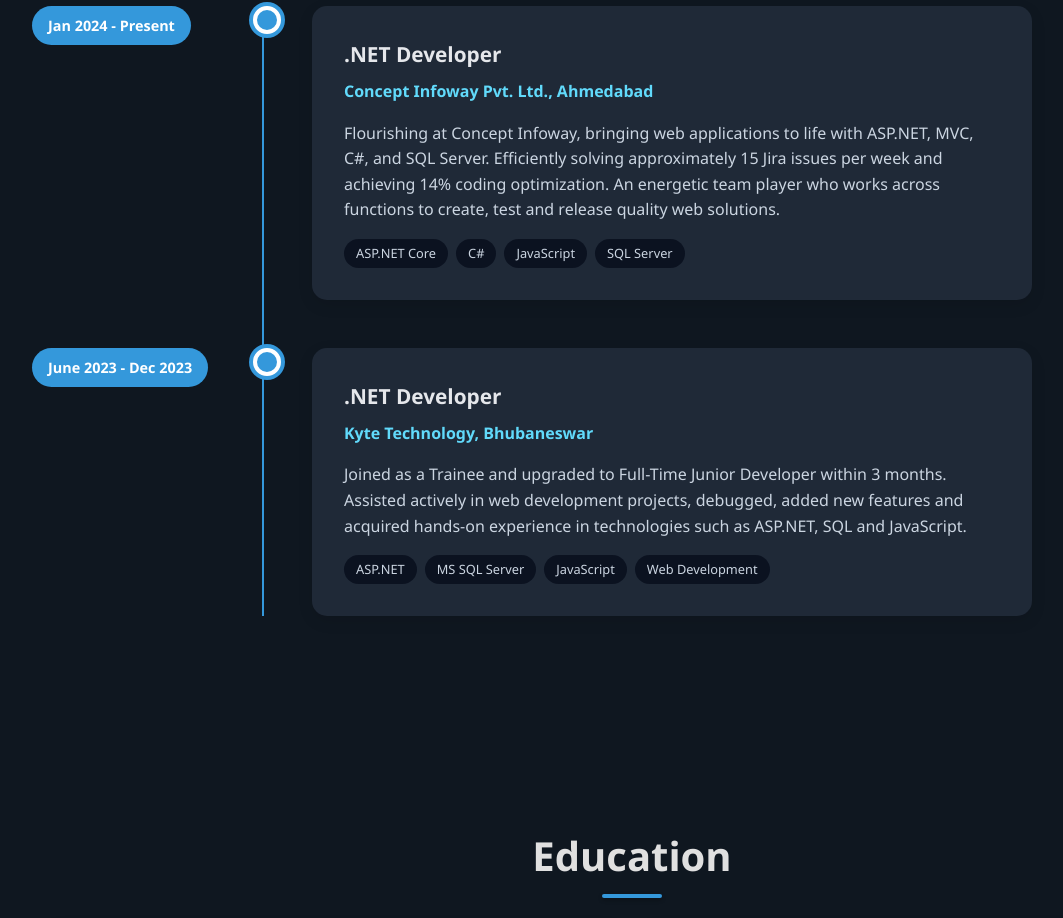
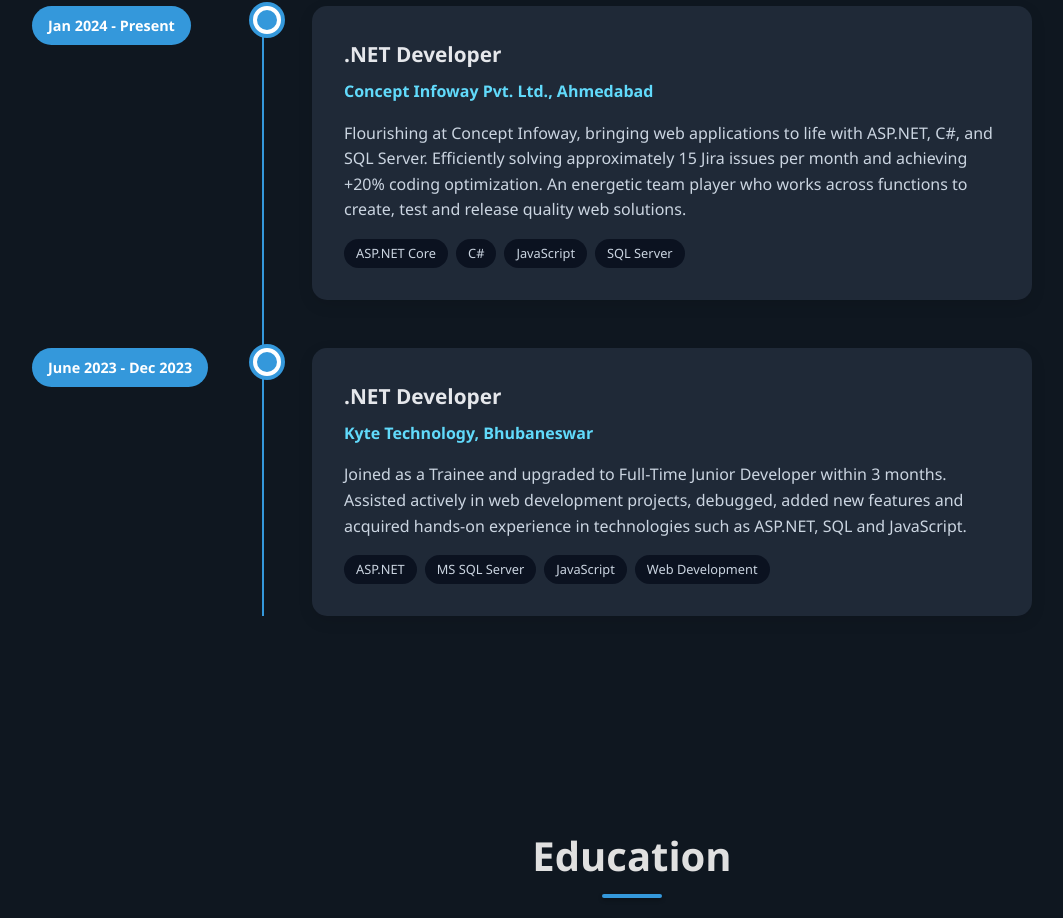
Before and after one commit to SiddharthSenapati/portfolio-detail, a React (Create React App) app: page / in a window 1280 px wide. Shown: the part 1459-2377 px from the top of the page, without its empty margins (8-1071 px from the left). Built offline with nearby package versions, Linux system fonts and the light colour scheme.

Commit message:
fixed some known issues

```diff
--- a/public/index.html
+++ b/public/index.html
@@ -24,7 +24,8 @@
       Learn how to configure a non-root public URL by running `npm run build`.
     -->
     <title>Siddharth Senapati - .NET Developer Portfolio</title>
-    <link rel="icon" type="image/png" href="/abstract-logo.png">
+    <link rel="icon" type="image/png" sizes="32x32" href="%PUBLIC_URL%/abstract-logo.png" />
+    <link rel="shortcut icon" type="image/png" href="%PUBLIC_URL%/abstract-logo.png" />
     <!-- EmailJS SDK -->
     <script src="https://cdn.jsdelivr.net/npm/@emailjs/browser@3/dist/email.min.js"></script>
     <!-- EmailJS config placeholders: fill with your actual keys in content attributes -->
--- a/src/App.js
+++ b/src/App.js
@@ -330,7 +330,7 @@
               <div className="experience-content">
                 <h3>.NET Developer</h3>
                 <h4>Concept Infoway Pvt. Ltd., Ahmedabad</h4>
-                <p>Flourishing at Concept Infoway, bringing web applications to life with ASP.NET, MVC, C#, and SQL Server. Efficiently solving approximately 15 Jira issues per week and achieving 14% coding optimization. An energetic team player who works across functions to create, test and release quality web solutions.</p>
+                <p>Flourishing at Concept Infoway, bringing web applications to life with ASP.NET, C#, and SQL Server. Efficiently solving approximately 15 Jira issues per month and achieving +20% coding optimization. An energetic team player who works across functions to create, test and release quality web solutions.</p>
                 <div className="experience-tech">
                   <span>ASP.NET Core</span>
                   <span>C#</span>
```
Also changed, not shown: public/manifest.json, 1 other file (tests, documents, lock files or other folders).
